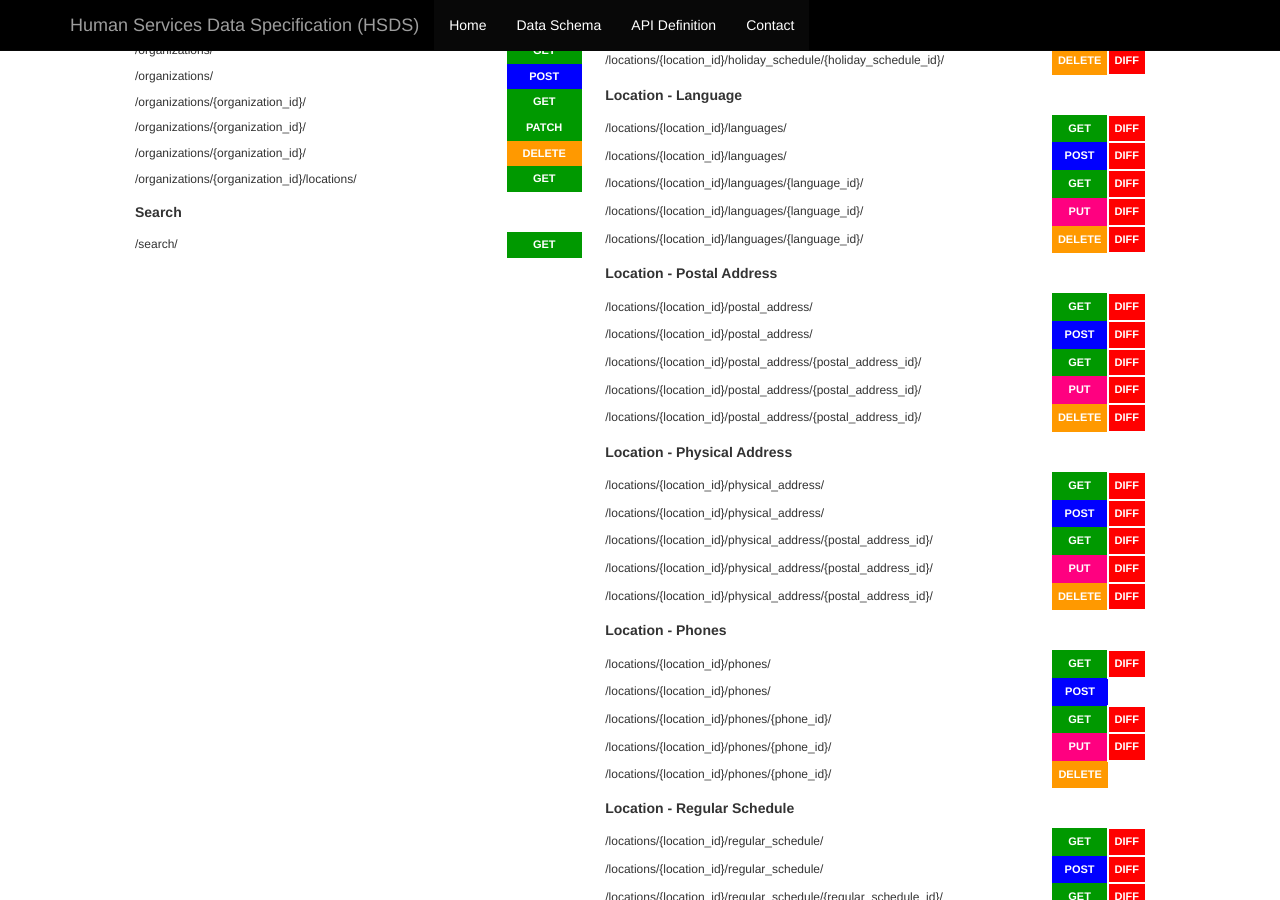
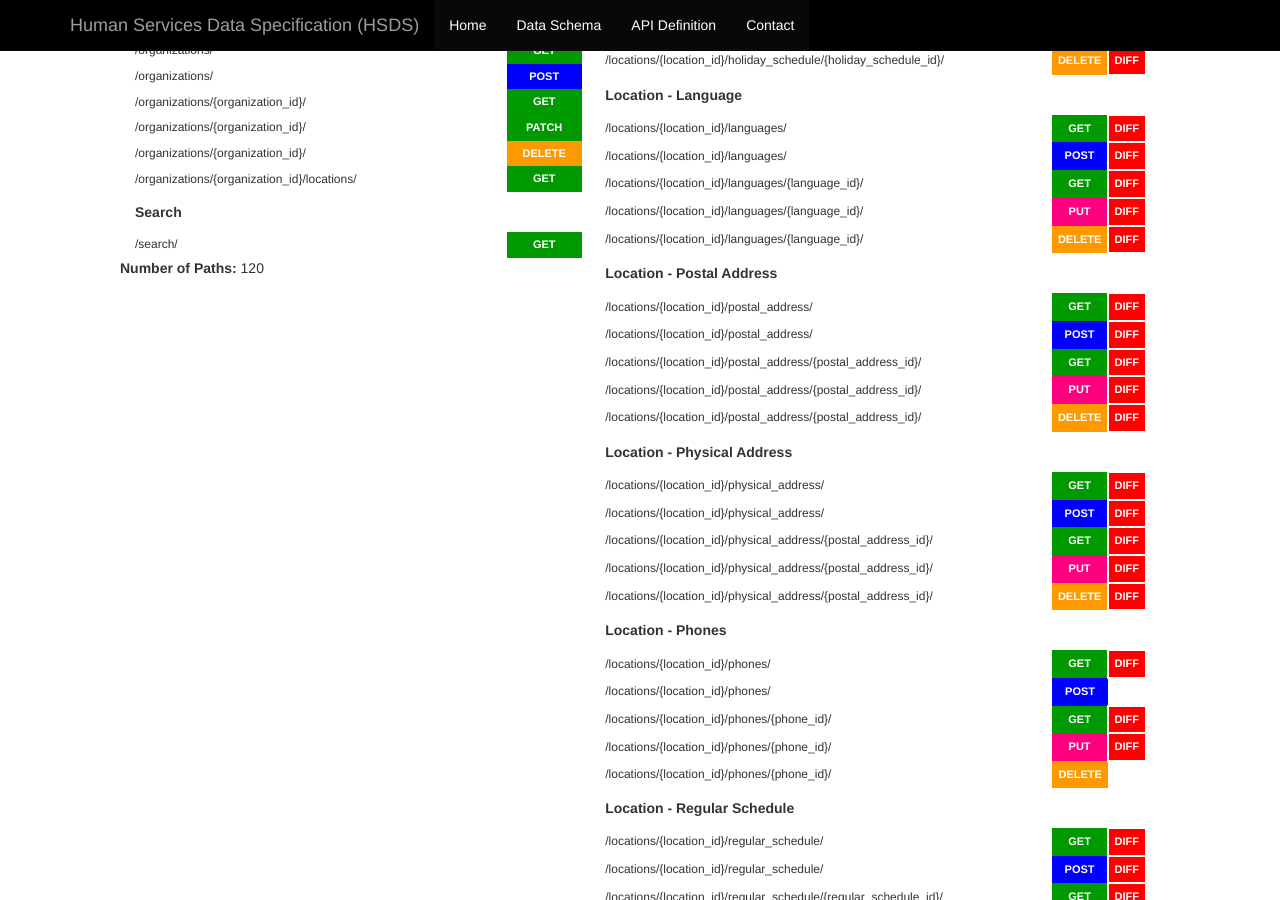
Before and after one commit to openreferral/api-specification, a Jekyll site: the page built from definition/diff/index.html, in a window 1280 px wide and 900 px high, scrolled down 874 px. Built offline with Jekyll 4.4.1, drawn with Linux system fonts in a browser that asks for light colours; nearby versions of some CDN libraries; library files that are not in the unit come from our copies.

Commit message:
add counts

```diff
--- a/definition/diff/index.html
+++ b/definition/diff/index.html
@@ -18,6 +18,10 @@
 
       <!-- Begin v1.0 -->
       <table cellpadding="3" cellspacing="2" width="100%" border="0" style="margin-top: 0px;">
+
+      {% assign path_1_count = 0 %}
+      {% assign definition_1_count = 0 %}
+      {% assign parameter_1_count = 0 %}
 
       {% assign index = site.data.v10.apis %}
 
@@ -106,6 +110,8 @@
                                         {% assign tagarray = method[1].tags %}
                                         {% assign tag = tagarray[0] %}
 
+                                        {% assign path_1_count = path_1_count | plus: 1 %}
+
                                         {% assign verb = method[0] | upcase %}
 
                                         {% if verb == 'GET' %}
@@ -145,6 +151,9 @@
                   </td>
                 </tr>
               </table>
+
+              <p align="center:"><strong>Number of Paths:</strong> {{ path_1_count }}</p>
+
             </td>
           </tr>
         </table>
@@ -152,6 +161,10 @@
 
       </td>
       <td width="50%" valign="top" />
+
+        {% assign path_2_count = 0 %}
+        {% assign definition_2_count = 0 %}
+        {% assign parameter_2_count = 0 %}
 
         <!-- Begin v1.1 -->
 
@@ -234,8 +247,6 @@
 
                         <table cellpadding="3" cellspacing="2" width="100%" border="0">
 
-                            {% assign api_action_spec = '' %}
-                            {% assign api_action_url = '' %}
                             {% assign openapi_spec_2 = '' %}
 
                             {% for property in api.properties %}
@@ -301,6 +312,7 @@
                                         {% for method in method_json %}
 
                                           {% assign this_path = path[0] %}
+                                          {% assign path_2_count = path_2_count | plus: 1 %}
                                           {% assign summary = method[1].summary %}
                                           {% assign tagarray = method[1].tags %}
                                           {% assign tag = tagarray[0] %}
@@ -362,6 +374,7 @@
                     </td>
                   </tr>
                 </table>
+                <p align="center:"><strong>Number of Paths:</strong> {{ path_2_count }}</p>
               </td>
             </tr>
           </table>
```
